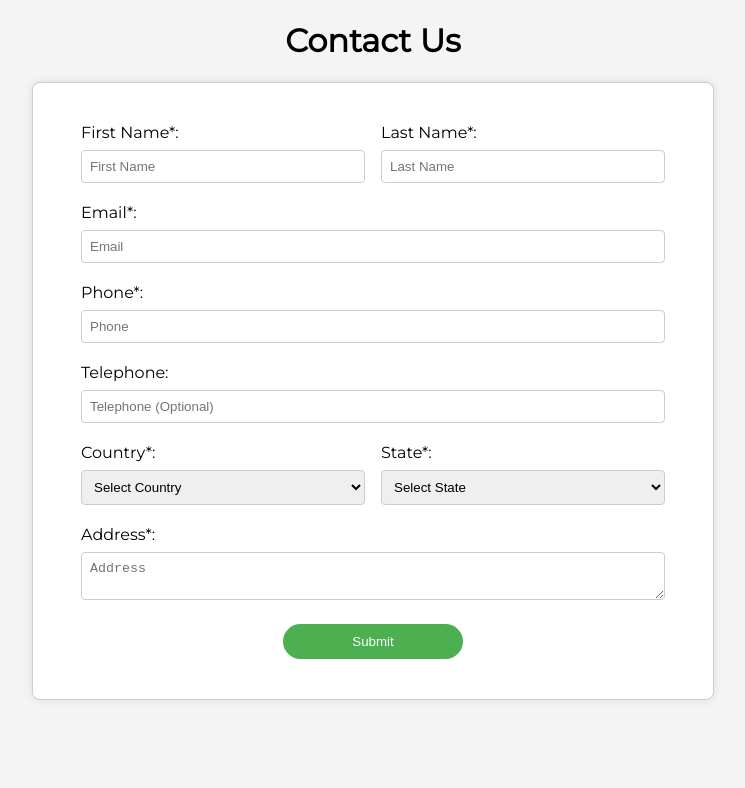
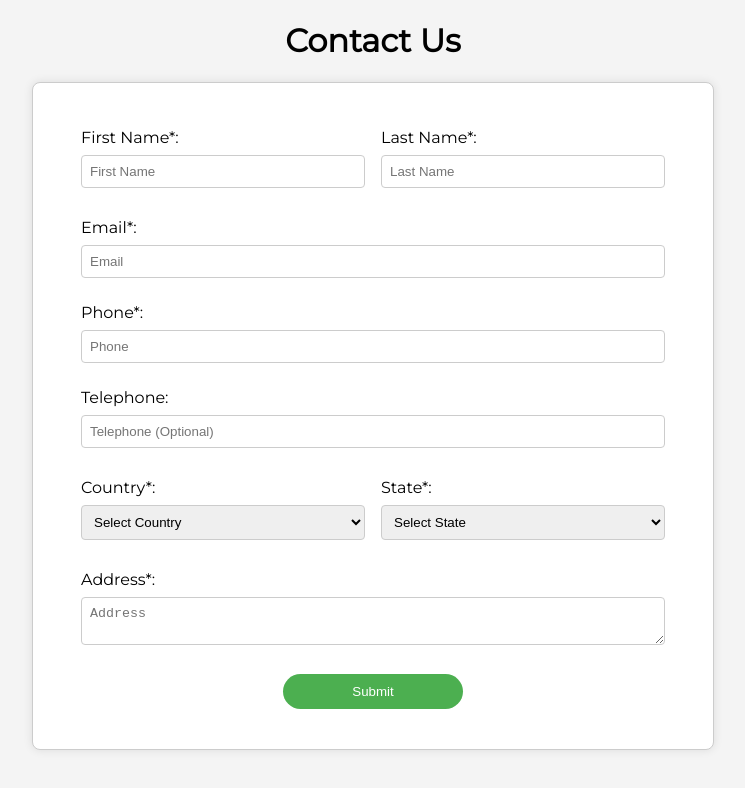
Before and after one commit to kunal-joshi06/podiamonds-assign, a React (Create React App) app: page / in a window 1280 px wide. Shown: the top 788 px of the page, without its empty margins (267-1012 px from the left). Built offline with nearby package versions, Linux system fonts and the light colour scheme.

Commit message:
Css fixes

```diff
--- a/src/App.css
+++ b/src/App.css
@@ -64,7 +64,7 @@ button:hover {
 .error {
   color: #ff0000;
   font-size: 14px;
-  margin-top: -8px;
+  margin-top: -18px;
   margin-bottom: 10px;
   display: block;
 }
@@ -80,11 +80,11 @@ button:hover {
 
 .flex-div > div {
   flex: 1;
-  margin: 0 8px;
+  margin: 5px 8px;
 }
 
 .single-div {
-  margin: 0 8px;
+  margin: 5px 8px;
 }
 
 .submit-div {
@@ -116,4 +116,8 @@ button:hover {
   .flex-div {
     display: block;
   }
+
+  .error {
+    margin-top: -8px;
+  }
 }
```
